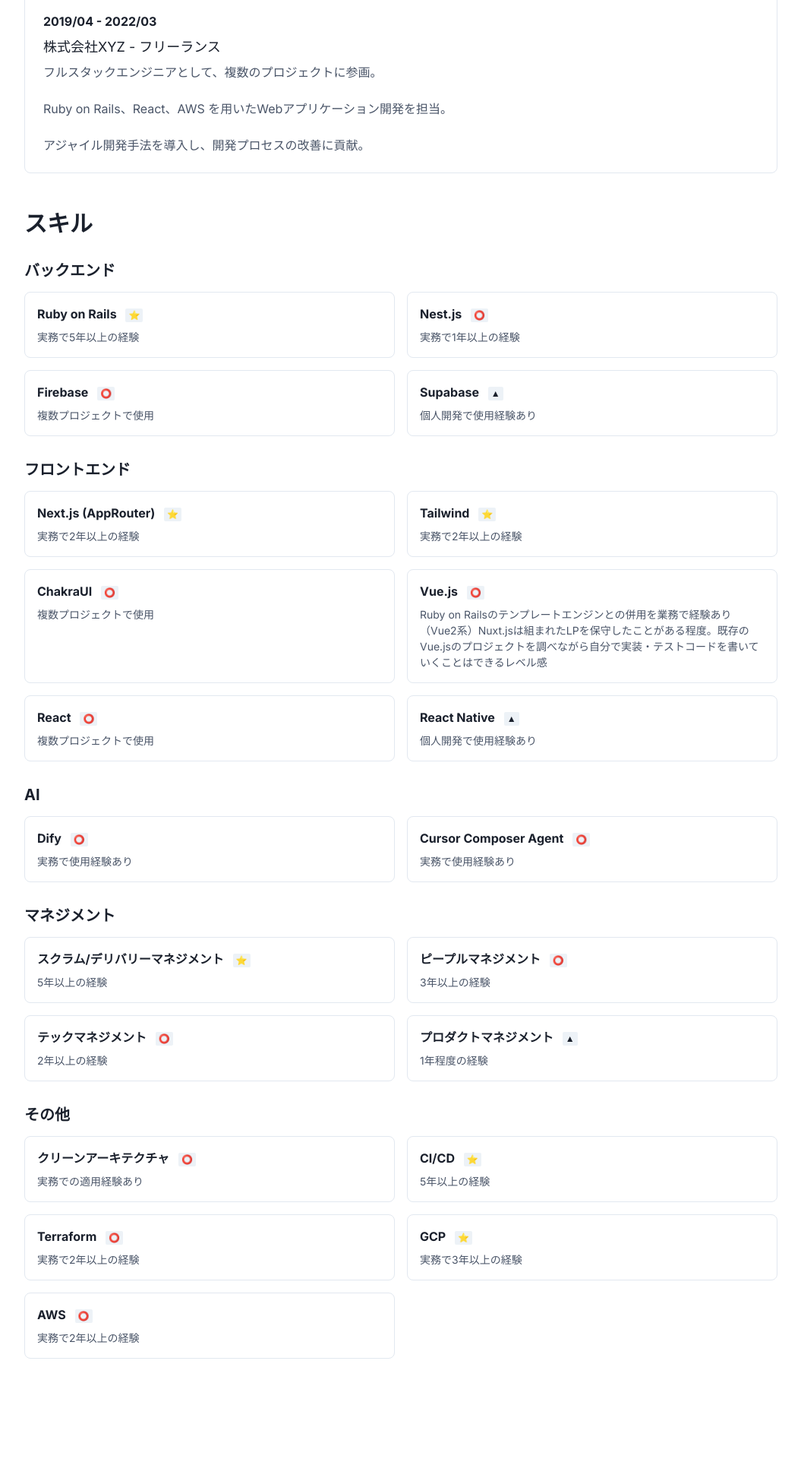
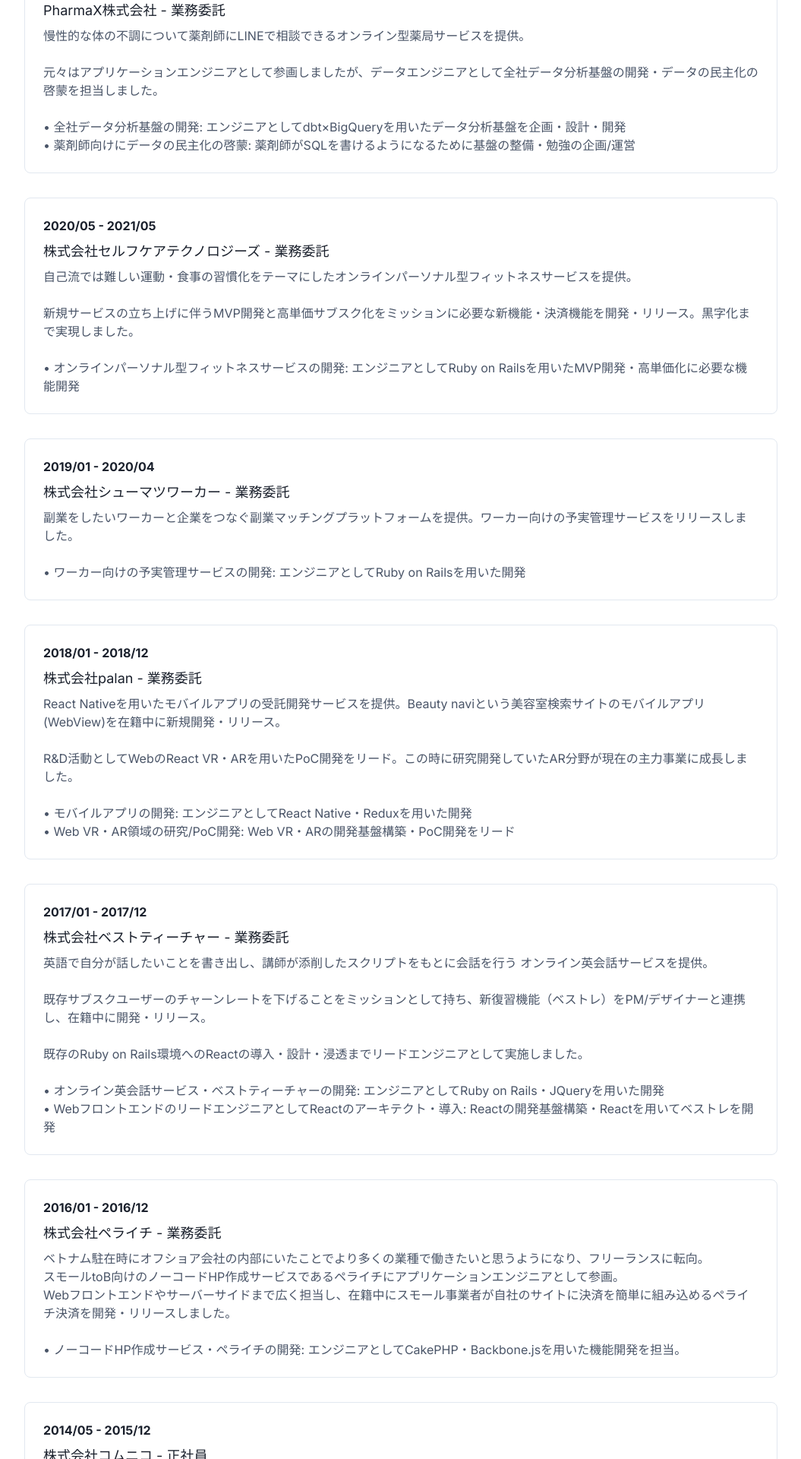
Before and after one commit to masarufuruya/portfolio, a Next.js app: page / in a window 1280 px wide. Shown: the part 880-2800 px from the top of the page at 76% size, without its empty margins (112-1167 px from the left). Before the commit the page ends 2700 px from the top, so only its background shows below. Built offline with nearby package versions, Linux system fonts and the light colour scheme; what @chakra-ui/next-js would draw is missing.

Commit message:
職務経歴を更新

```diff
--- a/src/app/page.tsx
+++ b/src/app/page.tsx
@@ -71,24 +71,96 @@
 // 職務経歴データ
 const workHistory = [
   {
-    period: "2022/04 - 現在",
-    company: "株式会社ABC",
+    period: "2022/07 - 現在",
+    company: "PharmaX株式会社",
     type: "正社員",
-    description: `テックリード・エンジニアリングマネージャーとして、チームマネジメントとテクニカルリーダーシップを担当。
+    description: `新規事業のフロントエンドのリードエンジニアや、スクラムマスターとしてスクラム開発の主導を実施。
 
-新規プロダクト開発におけるアーキテクチャ設計、技術選定、チーム編成を主導。
-
-Next.js、NestJS、GCPを用いたマイクロサービスアーキテクチャの設計・実装を行う。`,
+2023年よりEMとして開発生産性の向上や採用・評価などの組織づくりに関わるようになりました。`,
   },
   {
-    period: "2019/04 - 2022/03",
-    company: "株式会社XYZ",
-    type: "フリーランス",
-    description: `フルスタックエンジニアとして、複数のプロジェクトに参画。
+    period: "2021/06 - 2022/06",
+    company: "PharmaX株式会社",
+    type: "業務委託",
+    description: `慢性的な体の不調について薬剤師にLINEで相談できるオンライン型薬局サービスを提供。
 
-Ruby on Rails、React、AWS を用いたWebアプリケーション開発を担当。
+元々はアプリケーションエンジニアとして参画しましたが、データエンジニアとして全社データ分析基盤の開発・データの民主化の啓蒙を担当しました。
 
-アジャイル開発手法を導入し、開発プロセスの改善に貢献。`,
+• 全社データ分析基盤の開発: エンジニアとしてdbt×BigQueryを用いたデータ分析基盤を企画・設計・開発
+• 薬剤師向けにデータの民主化の啓蒙: 薬剤師がSQLを書けるようになるために基盤の整備・勉強の企画/運営`,
+  },
+  {
+    period: "2020/05 - 2021/05",
+    company: "株式会社セルフケアテクノロジーズ",
+    type: "業務委託",
+    description: `自己流では難しい運動・食事の習慣化をテーマにしたオンラインパーソナル型フィットネスサービスを提供。
+
+新規サービスの立ち上げに伴うMVP開発と高単価サブスク化をミッションに必要な新機能・決済機能を開発・リリース。黒字化まで実現しました。
+
+• オンラインパーソナル型フィットネスサービスの開発: エンジニアとしてRuby on Railsを用いたMVP開発・高単価化に必要な機能開発`,
+  },
+  {
+    period: "2019/01 - 2020/04",
+    company: "株式会社シューマツワーカー",
+    type: "業務委託",
+    description: `副業をしたいワーカーと企業をつなぐ副業マッチングプラットフォームを提供。ワーカー向けの予実管理サービスをリリースしました。
+
+• ワーカー向けの予実管理サービスの開発: エンジニアとしてRuby on Railsを用いた開発`,
+  },
+  {
+    period: "2018/01 - 2018/12",
+    company: "株式会社palan",
+    type: "業務委託",
+    description: `React Nativeを用いたモバイルアプリの受託開発サービスを提供。Beauty naviという美容室検索サイトのモバイルアプリ(WebView)を在籍中に新規開発・リリース。
+
+R&D活動としてWebのReact VR・ARを用いたPoC開発をリード。この時に研究開発していたAR分野が現在の主力事業に成長しました。
+
+• モバイルアプリの開発: エンジニアとしてReact Native・Reduxを用いた開発
+• Web VR・AR領域の研究/PoC開発: Web VR・ARの開発基盤構築・PoC開発をリード`,
+  },
+  {
+    period: "2017/01 - 2017/12",
+    company: "株式会社ベストティーチャー",
+    type: "業務委託",
+    description: `英語で自分が話したいことを書き出し、講師が添削したスクリプトをもとに会話を行う オンライン英会話サービスを提供。
+
+既存サブスクユーザーのチャーンレートを下げることをミッションとして持ち、新復習機能（ベストレ）をPM/デザイナーと連携し、在籍中に開発・リリース。
+
+既存のRuby on Rails環境へのReactの導入・設計・浸透までリードエンジニアとして実施しました。
+
+• オンライン英会話サービス・ベストティーチャーの開発: エンジニアとしてRuby on Rails・JQueryを用いた開発
+• WebフロントエンドのリードエンジニアとしてReactのアーキテクト・導入: Reactの開発基盤構築・Reactを用いてベストレを開発`,
+  },
+  {
+    period: "2016/01 - 2016/12",
+    company: "株式会社ペライチ",
+    type: "業務委託",
+    description: `ベトナム駐在時にオフショア会社の内部にいたことでより多くの業種で働きたいと思うようになり、フリーランスに転向。
+スモールtoB向けのノーコードHP作成サービスであるペライチにアプリケーションエンジニアとして参画。
+Webフロントエンドやサーバーサイドまで広く担当し、在籍中にスモール事業者が自社のサイトに決済を簡単に組み込めるペライチ決済を開発・リリースしました。
+
+• ノーコードHP作成サービス・ペライチの開発: エンジニアとしてCakePHP・Backbone.jsを用いた機能開発を担当。`,
+  },
+  {
+    period: "2014/05 - 2015/12",
+    company: "株式会社コムニコ",
+    type: "正社員",
+    description: `ベンチャーでのスモールチームでの事業開発との相性が良く、本格的にプロダクト開発に関わってみたいと考え、支援先のコムニコに転職。
+先行する競合他社の類似プロダクトに追いつくため、新規機能の拡充・他社以上に使いやすいUXを実現していくため当時先進的だったSPAへのリプレースを実施。
+SPAへのシステムリプレース・新機能開発・ベトナム人エンジニアのコード品質チェックを担当しました。
+
+• SNSアカウント分析・管理SaaSの開発・リプレース: エンジニアとしてAngular1系・Node.js（Express）を用いたSPA開発をリード。
+• 各SNS (Facebook・Twitter)連携用の基盤開発: エンジニアとしてAWS上にSQSを用いたジョブキューシステムの構築・アプリケーション用のEC2の運用環境を整備。
+• ベトナム人メンバーのコード品質チェック: エンジニアリーダーとしてベトナム人メンバーのコード・設計レビューを担当。`,
+  },
+  {
+    period: "2012/04 - 2014/04",
+    company: "ニフティ株式会社",
+    type: "正社員",
+    description: `2012年から2014年までニフティ株式会社のベンチャー支援を行う部署で、アプリケーションエンジニアとして業務に従事しました。支援先のベンチャー企業の新規事業としてSNS管理SaaSの立ち上げにおけるシステム設計、開発、検証、リリースまで担当しました。
+
+• SNSアカウント分析・管理SaaSの開発: エンジニアとしてCakePHP・JQueryを用いたMPA開発をリード。
+• ベトナムオフショアチームのプロジェクトマネジメント: PjMとしてベトナム現地で現地メンバーのコード品質チェックと開発ディレクションを担当。`,
   },
 ];
 
```
